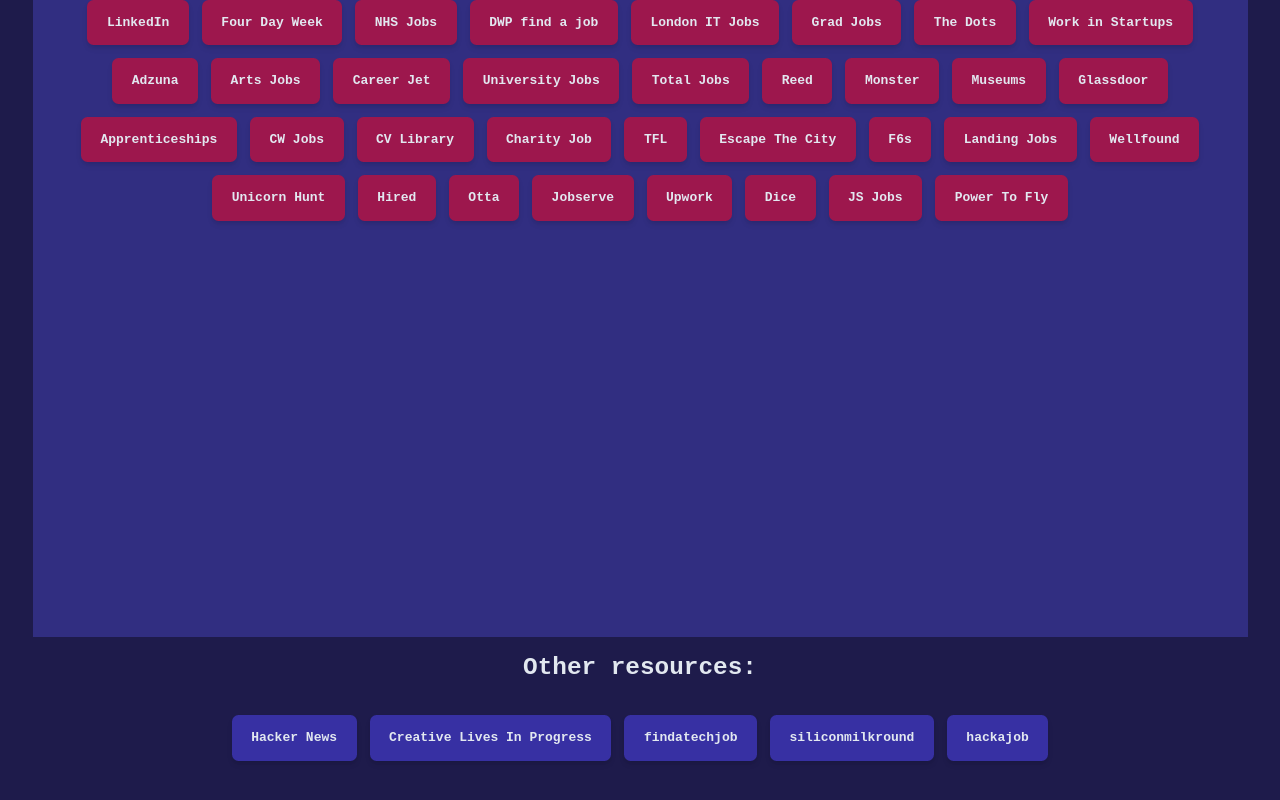
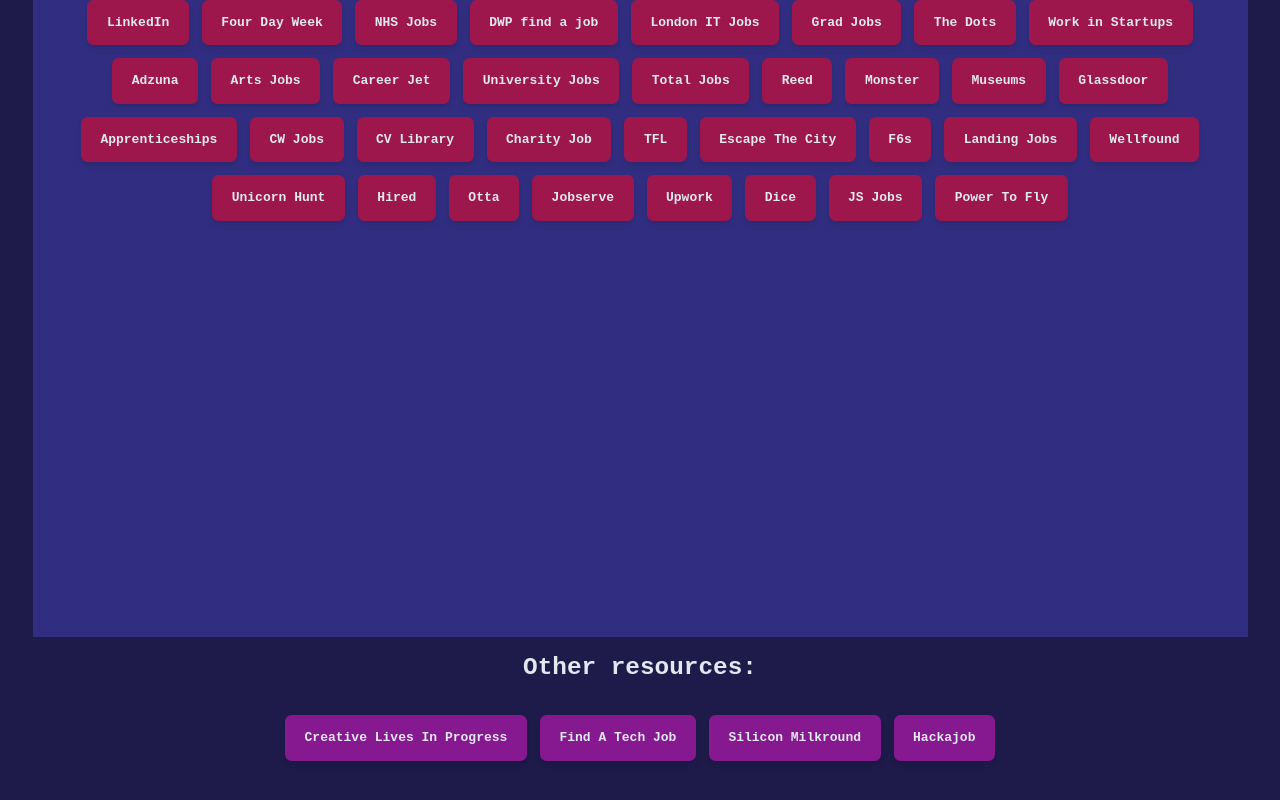
Before and after one commit to jones58/jobseeker, a React (Vite) app: page / in a window 1280 px wide. Shown: the part 332-1132 px from the top of the page. Built offline with nearby package versions, Linux system fonts and the light colour scheme.

Commit message:
edit list of resources

```diff
--- a/src/resources.jsx
+++ b/src/resources.jsx
@@ -1,18 +1,14 @@
 const otherResources = [
-  {
-    name: "Hacker News",
-    website: "https://bernawil.github.io/hn-who-is-hiring/",
-  },
   {
     name: "Creative Lives In Progress",
     website: "https://www.creativelivesinprogress.com/opportunitiesboard",
   },
-  { name: "findatechjob", website: "https://www.findatechjob.com/" },
+  { name: "Find A Tech Job", website: "https://www.findatechjob.com/" },
   {
-    name: "siliconmilkround",
+    name: "Silicon Milkround",
     website: "https://www.siliconmilkroundabout.com/",
   },
-  { name: "hackajob", website: "https://hackajob.com/talent" },
+  { name: "Hackajob", website: "https://hackajob.com/talent" },
 ];
 
 function Resources() {
@@ -30,7 +26,7 @@
             key={otherResource.name}
             className="m-2 inline-block"
           >
-            <button className="transform rounded-lg bg-indigo-800 px-6 py-4 font-semibold text-slate-200 shadow-md transition hover:scale-105 hover:bg-indigo-900">
+            <button className="transform rounded-lg bg-fuchsia-800 px-6 py-4 font-semibold text-slate-200 shadow-md transition hover:scale-105 hover:bg-fuchsia-900">
               {otherResource.name}
             </button>
           </a>
```
